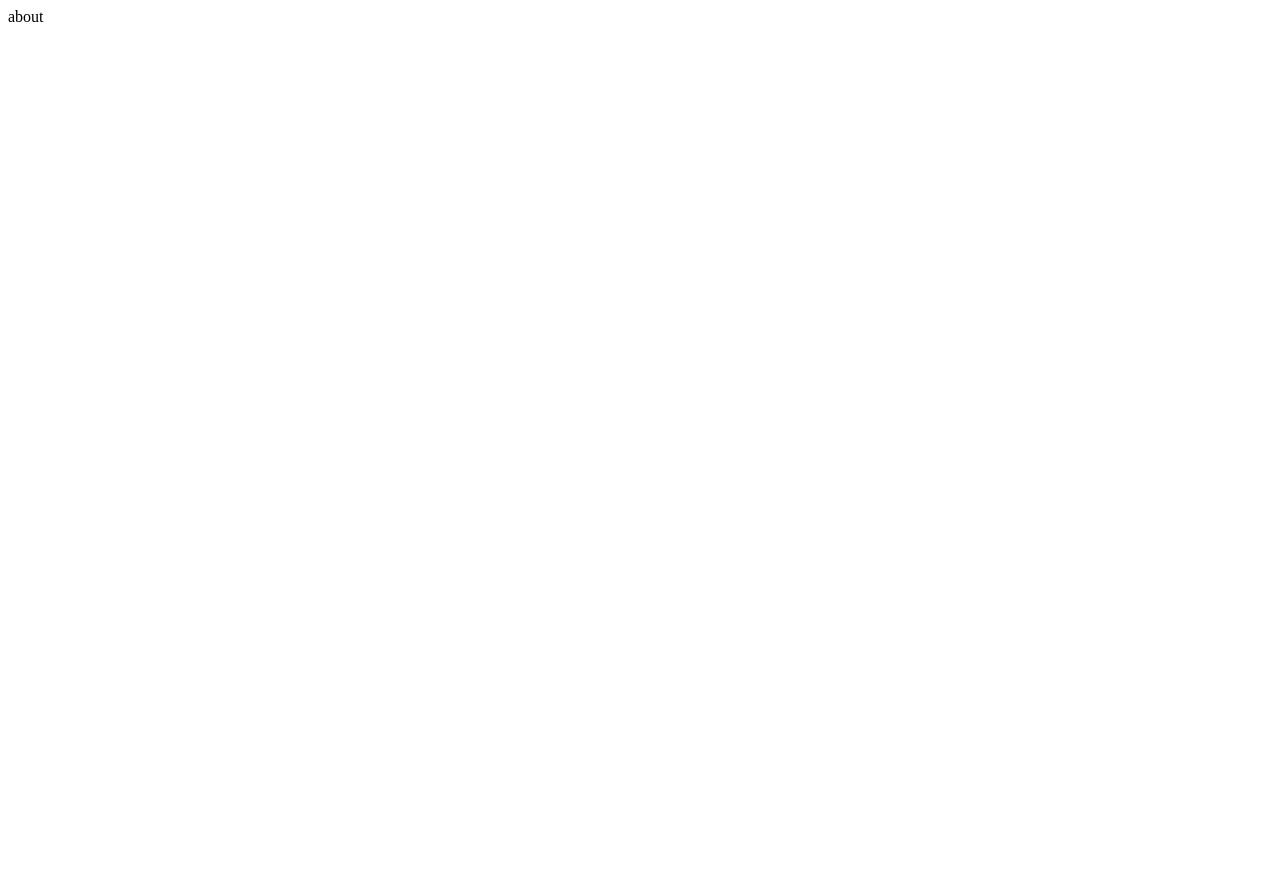
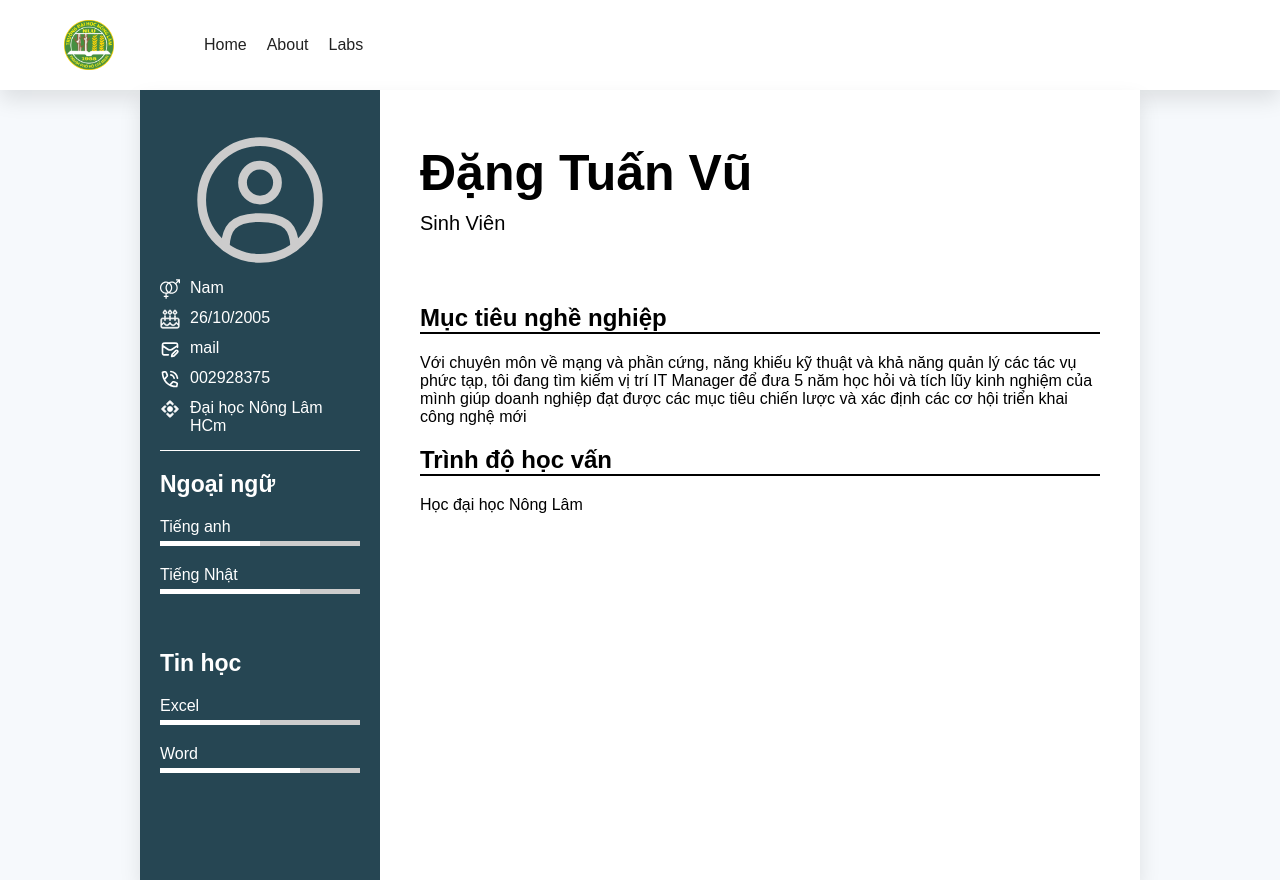
Before and after one commit to Tundune/GTNM, a plain HTML site: page about/index.html in a window 1280 px wide. Before the commit the page ends 800 px from the top, so only its background shows below. Drawn offline with Linux system fonts and the light colour scheme.

Commit message:
Add page about cv

```diff
--- a/about/index.html
+++ b/about/index.html
@@ -6,6 +6,218 @@
     <title>Document</title>
 </head>
 <body>
-    about
+    <header>
+        <nav class="nav-menu">
+            <div class="img-logo">
+                <img src="/images/logo.png" alt="">
+            </div>
+            <ul>
+                <li><a href="/">Home</a></li>
+                <li><a href="/about">About</a></li>
+                <li><a href="#">Labs</a></li>
+
+            </ul>
+        </nav>
+
+    </header>
+    <div class="body-about">
+        <div class="div-left">
+            <div class="left-img">
+                <img src="/images/user-circle-svgrepo-com.svg" alt="">
+            </div>
+            <div class="item-div">
+                <img class="icon-text" src="/images/genders-svgrepo-com.svg" alt="">
+                <div>Nam</div>
+            </div>
+            <div class="item-div">
+                <img class="icon-text" src="/images/birthday-cake-svgrepo-com.svg" alt="">
+                <div>26/10/2005</div>
+            </div>
+            <div class="item-div">
+                <img class="icon-text" src="/images/mail-pencil-svgrepo-com.svg" alt="">
+                <div>mail</div>
+            </div>
+            <div class="item-div">
+                <img class="icon-text" src="/images/phone-call-alt-1-svgrepo-com.svg" alt="">
+                <div>002928375</div>
+            </div>
+            <div class="item-div">
+                <img class="icon-text" src="/images/direction-svgrepo-com.svg" alt="">
+                <div>Đại học Nông Lâm HCm</div>
+            </div>
+            <div class="line"></div>
+            <div class="skill-div">Ngoại ngữ</div>
+            <div class="item-skill">
+                <div>Tiếng anh</div>
+                <div class="line-2"></div>
+            </div>
+            <div class="item-skill">
+                Tiếng Nhật
+                <div class="line-3"></div>
+            </div>
+            <br><br>
+            <div class="skill-div">Tin học</div>
+            <div class="item-skill">
+                <div>Excel</div>
+                <div class="line-2"></div>
+            </div>
+            <div class="item-skill">
+                Word
+                <div class="line-3"></div>
+            </div>
+        </div>
+        <div class="div-right">
+            <h1>Đặng Tuấn Vũ</h1>
+            <div class="item-right">Sinh Viên</div>
+            <h2>Mục tiêu nghề nghiệp</h2>
+            <div>Với chuyên môn về mạng và phần cứng, năng khiếu kỹ thuật và khả năng quản lý các tác vụ phức tạp, tôi đang tìm kiếm vị trí IT Manager để đưa 5 năm học hỏi và tích lũy kinh nghiệm của mình giúp doanh nghiệp đạt được các mục tiêu chiến lược và xác định các cơ hội triển khai công nghệ mới</div>
+            <h2>Trình độ học vấn</h2>
+            <div>Học đại học Nông Lâm</div>
+        </div>
+    </div>
 </body>
 </html>
+
+<style>
+body {
+    padding: 0;
+    margin: 0;
+    font-family: Arial, sans-serif;
+    background-color: #f6f9fc;
+}
+.body-about {
+    display: flex;
+    max-width: 1000px;
+    margin: auto;
+    background: #fff;
+    box-shadow: 0 10px 20px rgba(0, 0, 0, 0.1);
+}
+.div-left {
+    max-width: 200px;
+    background: #264653;
+    padding: 40px 20px;
+    height: calc(100vh - 90px);
+}
+img {
+    height: 100%;
+    width: 100%;
+}
+.div-left .left-img img {
+    width: 70%;
+    margin: auto;
+}
+.left-img {
+    text-align: center;
+}
+.icon-text {
+    width: 20px;
+}
+.item-div {
+    padding: 5px 0;
+    display: flex;
+    gap: 10px;
+    color: #fff;
+}
+.line {
+    width: 100%;
+    height: 1px;
+    background: #fff;
+    margin: 10px 0;
+}
+.skill-div {
+    color: #fff;
+    font-size: 23px;
+    font-weight: bold;
+    padding-bottom: 10px;
+    padding-top: 10px;
+}
+.line-2 {
+    width: 100%;
+    height: 5px;
+    background: #ccc;
+    margin-top: 5px;
+}
+.line-2::before {
+    content: '';
+    width: 50%;
+    height: 5px;
+    display: block;
+    background: #fff;
+}
+.line-3 {
+    width: 100%;
+    height: 5px;
+    background: #ccc;
+    margin-top: 5px;
+}
+.line-3::before {
+    content: '';
+    width: 70%;
+    height: 5px;
+    display: block;
+    background: #fff;
+}
+.item-skill {
+    padding: 10px 0;
+    color: #fff;
+}
+.div-right {
+    width: calc(100% - 200px);
+    padding: 20px 40px;
+}
+h1 {
+    font-size: 50px;
+    margin-bottom: 10px;
+}
+.item-right {
+    font-size: 20px;
+    padding-bottom: 50px;
+}
+.div-right h2 {
+    border-bottom: 2px solid;
+}
+header {
+    display: flex;
+    justify-content: space-between;
+    align-items: center;
+    padding: 20px 5%;
+    background-color: #fff;
+    box-shadow: 0 10px 20px rgba(0, 0, 0, 0.1);
+}
+
+.logo {
+    font-size: 24px;
+    font-weight: bold;
+    color: #222;
+}
+
+nav ul {
+    list-style: none;
+    display: flex;
+    gap: 20px;
+}
+
+nav ul li {
+    display: inline;
+}
+
+nav ul li a {
+    text-decoration: none;
+    color: #222;
+    font-size: 16px;
+}
+.nav-menu {
+    display: flex;
+    gap: 50px;
+    align-items: center;
+}
+.img-logo {
+    height: 50px;
+    width: 50px;
+}
+.img-logo img {
+    width: 100%;
+    height: 100%;
+}
+
+</style>
```
Also changed, not shown: index.html (+1 -0 lines), images/birthday-cake-svgrepo-com.svg (added), images/direction-svgrepo-com.svg (added), images/genders-svgrepo-com.svg (added), images/mail-pencil-svgrepo-com.svg (added), images/phone-call-alt-1-svgrepo-com.svg (added), images/user-circle-svgrepo-com.svg (added), images/user.svg (deleted).
